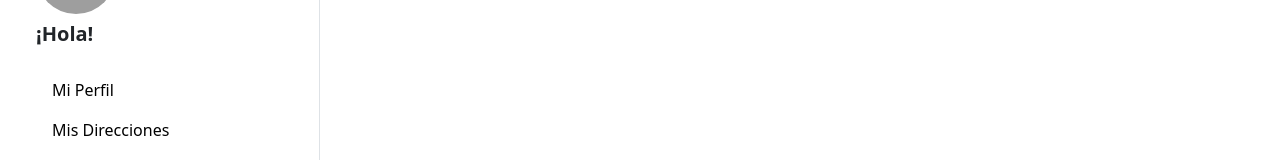
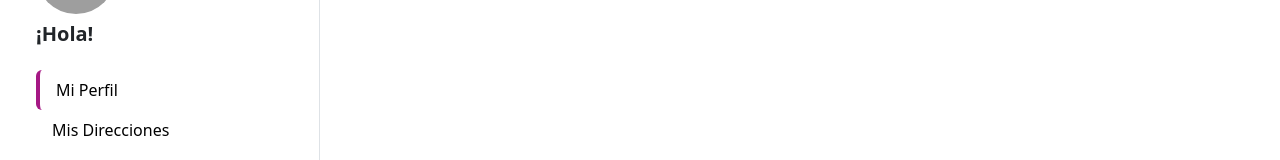
Before and after one commit to jhonyrdev/Frontend, a React (Vite) app: page /cuenta in a window 1280 px wide. Shown: the part 202-362 px from the top of the page. Built offline with nearby package versions, Linux system fonts and the light colour scheme; grey boxes are pictures that could not be loaded.

Commit message:
feature: Actualizacion de rutas

```diff
--- a/src/components/client/lateralMenu.tsx
+++ b/src/components/client/lateralMenu.tsx
@@ -19,7 +19,7 @@ const LateralMenu: React.FC<Props> = ({ onSelect }) => {
       <ul className="nav flex-column mt-4">
         <li className="nav-item">
           <NavLink
-            to="/carrito"
+            to="/cuenta"
             end
             className="nav-link btn btn-link text-start text-black w-100"
             onClick={onSelect}
@@ -29,7 +29,7 @@ const LateralMenu: React.FC<Props> = ({ onSelect }) => {
         </li>
         <li className="nav-item">
           <NavLink
-            to="/carrito/direccion"
+            to="/cuenta/direccion"
             className="nav-link btn btn-link text-start text-black w-100"
             onClick={onSelect}
           >
@@ -38,7 +38,7 @@ const LateralMenu: React.FC<Props> = ({ onSelect }) => {
         </li>
         <li className="nav-item">
           <NavLink
-            to="/carrito/pedido"
+            to="/cuenta/pedido"
             className="nav-link btn btn-link text-start text-black w-100"
             onClick={onSelect}
           >
@@ -47,7 +47,7 @@ const LateralMenu: React.FC<Props> = ({ onSelect }) => {
         </li>
         <li className="nav-item">
           <NavLink
-            to="/carrito/gestor"
+            to="/cuenta/gestor"
             className="nav-link btn btn-link text-start text-black w-100"
             onClick={onSelect}
           >
```
